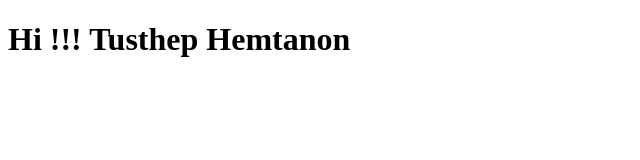
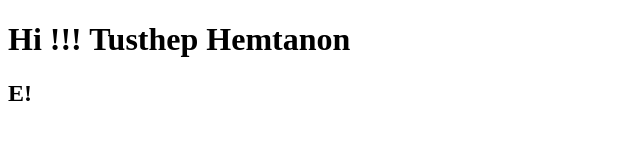
Before and after one commit to Pup077/tusthep.com, a plain HTML site: page html/index.html in a window 1280 px wide. Shown: the full height of the page, 0-640 px from the left. Drawn offline with Linux system fonts and the light colour scheme.

Commit message:
เพึ่ม E!

```diff
--- a/html/index.html
+++ b/html/index.html
@@ -8,5 +8,6 @@
 </head>
 <body>
     <h1>Hi !!! Tusthep Hemtanon</h1>
+    <h2>E!</h2>
 </body>
 </html>
```
